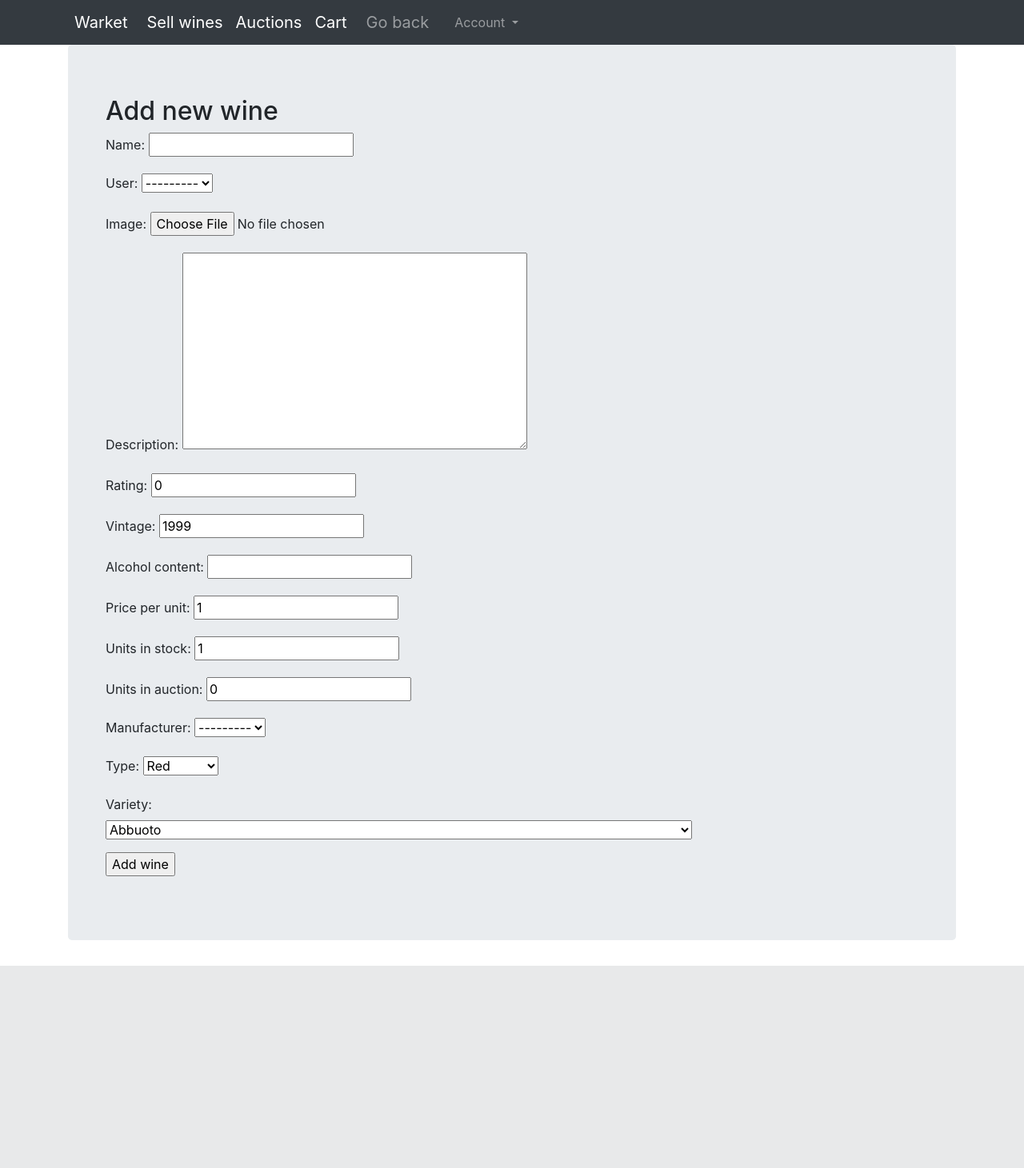
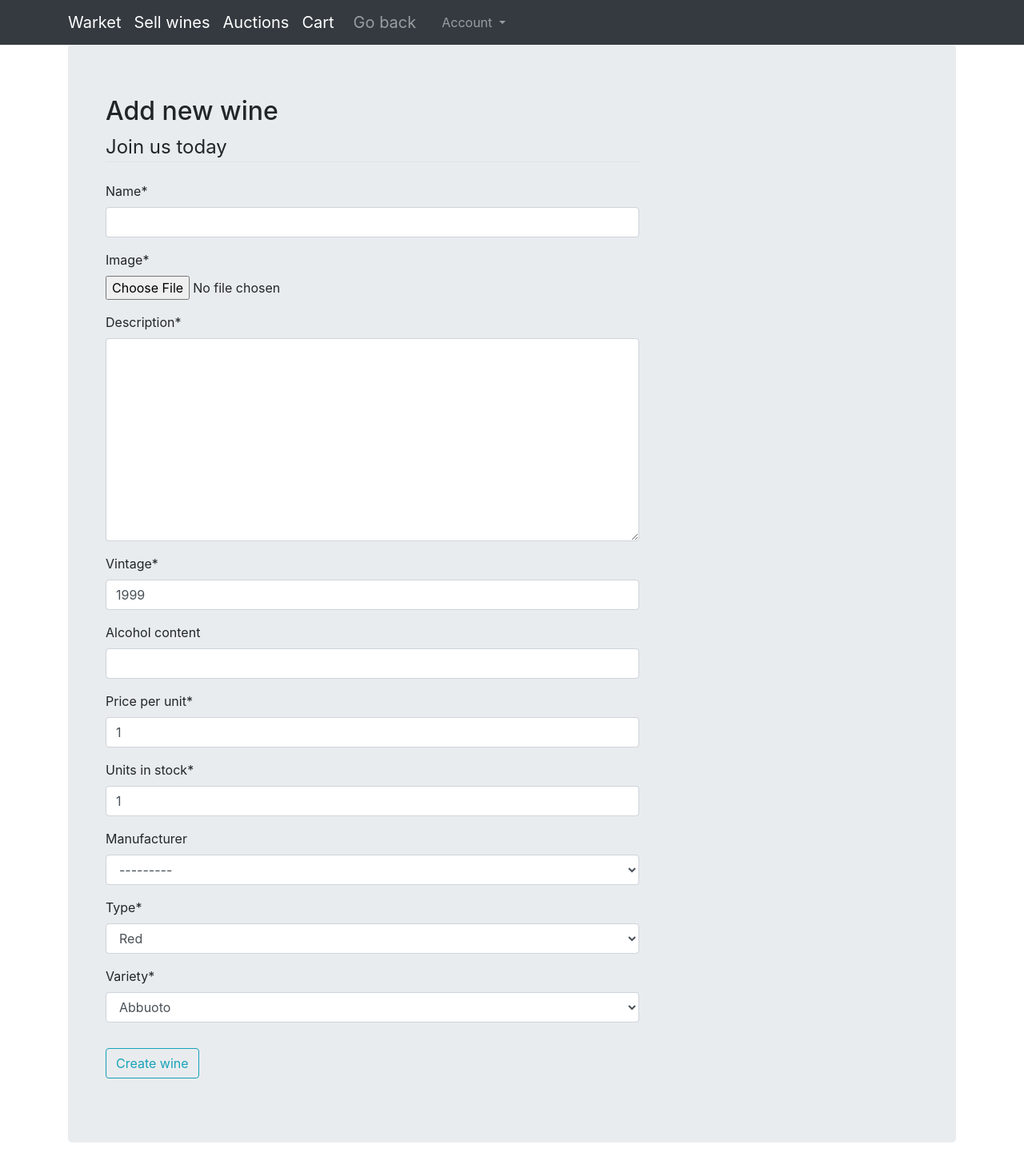
Before and after one commit to Mixiir/warket, a Django app: page /create_wine/ in a window 1280 px wide. Shown: the whole page at 80% size. Before the commit the page ends 1208 px from the top, so only its background shows below. Run offline with Django 4.2, Linux system fonts and the light colour scheme; the visitor is signed in with stand-in values (Sample User, id 1); data comes from the database, SQL or seed files in the repository; data that the repository does not hold is empty; some libraries are stand-ins or nearby versions.

Commit message:
Create wine listing updated, used crispy form, hidden username.

```diff
--- a/warket/urls.py
+++ b/warket/urls.py
@@ -17,7 +17,7 @@ from django.contrib import admin
 from django.urls import path, include
 from django.conf.urls.static import static
 from django.conf import settings
-from warket_viewer.views import WineListView, DetailWine, CreateWine, EditWine
+from warket_viewer.views import WineListView, DetailWine, create_wine, EditWine
 from users import views as user_views
 from django.contrib.auth import views as auth_views
 
@@ -26,7 +26,7 @@ urlpatterns = [
     path('', WineListView.as_view(), name="list_wines"),
     path('accounts/', include('django.contrib.auth.urls')),
     path('wine/<int:pk>', DetailWine.as_view(), name="detail_wine"),
-    path('create_wine/', CreateWine.as_view(), name="create_wine"),
+    path('create_wine/', create_wine, name="create_wine"),
     path('wine/<int:pk>/edit/', EditWine.as_view(), name="edit_wine"),
     path('register/', user_views.register, name="register"),
     path('login/', auth_views.LoginView.as_view(template_name='users/login.html'), name='login'),
--- a/warket_viewer/forms.py
+++ b/warket_viewer/forms.py
@@ -5,8 +5,8 @@ from users.models import Profile
 from .models import Wine
 
 
-class CreateWine(forms.ModelForm):
+class CreateWineForm(forms.ModelForm):
     class Meta:
         model = Wine
         fields = ['name', 'image', 'description', 'vintage', 'alcohol_content', 'price_per_unit',
-                  'units_in_stock', 'manufacturer', 'type', 'variety', 'user']
+                  'units_in_stock', 'manufacturer', 'type', 'variety']
--- a/warket_viewer/models.py
+++ b/warket_viewer/models.py
@@ -16,7 +16,6 @@ class Manufacturer(models.Model):
 
 class Wine(models.Model):
     name = models.CharField(max_length=100)
-    user = models.ForeignKey(User, on_delete=models.CASCADE, blank=True, null=True)
     image = models.ImageField(default='default.jpg', upload_to='images')
     description = models.TextField()
     rating = models.FloatField(default=0)
@@ -28,6 +27,7 @@ class Wine(models.Model):
     manufacturer = models.ForeignKey(Manufacturer, on_delete=models.CASCADE, blank=True, null=True)
     type = models.CharField(max_length=100, choices=WINE_TYPE, default='red')
     variety = models.CharField(max_length=100, choices=WINE_VARIETY, default='')
+    user = models.ForeignKey(User, on_delete=models.CASCADE, blank=True, null=True)
 
 
 class Cart(models.Model):
--- a/warket_viewer/templates/create_wine.html
+++ b/warket_viewer/templates/create_wine.html
@@ -1,11 +1,17 @@
 {% extends "base.html" %}
-
+{% load crispy_forms_tags %}
 {% block content %}
-<h2>Add new wine</h2>
-
-<form method="post">
-    {% csrf_token %}
-    {{ form.as_p }}
-    <input type="submit" value="Add wine">
-</form>
+    <h2>Add new wine</h2>
+    <div class="content-section">
+        <form method="post" enctype="multipart/form-data">
+            {% csrf_token %}
+            <fieldset class="form-group">
+                <legend class="border-bottom mb-4">Join us today</legend>
+                {{ form|crispy }}
+            </fieldset>
+            <div class="form-group">
+                <button class="btn btn-outline-info" type="submit">Create wine</button>
+            </div>
+        </form>
+    </div>
 {% endblock %}
--- a/warket_viewer/templates/detail_wine.html
+++ b/warket_viewer/templates/detail_wine.html
@@ -15,6 +15,7 @@
     <p> Type: {{ wine_data.type }}</p>
     <p> Variety: {{ wine_data.variety }}</p>
     <p> Image: <img src="{{ wine_data.image.url }}"></p>
+    <p> Seller: {{ wine_data.user }}</p>
     <a href="{% url 'edit_wine'  wine_data.pk %}">Edit</a>
     {#    <a href="{% url 'delete_wine'  wine_data.pk %}">Delete</a>#}
 
--- a/warket_viewer/views.py
+++ b/warket_viewer/views.py
@@ -7,6 +7,7 @@ from .models import Wine
 from django.db.models import Q
 from django.contrib import messages
 from users.forms import UserRegisterForm
+from .forms import CreateWineForm
 
 
 # Create your views here.
@@ -59,17 +60,30 @@ class DetailWine(DetailView):
         return context
 
 
-class CreateWine(PermissionRequiredMixin, CreateView):
-    permission_required = 'warket_viewer.add_wine'
-    model = Wine
-    fields = '__all__'
-    template_name = 'create_wine.html'
-    success_url = reverse_lazy('list_wines')
+# class CreateWine(PermissionRequiredMixin, CreateView):
+#     permission_required = 'warket_viewer.add_wine'
+#     model = Wine
+#     fields = '__all__'
+#     template_name = 'create_wine.html'
+#     success_url = reverse_lazy('list_wines')
+#
+#     def get_context_data(self, **kwargs):
+#         context = super().get_context_data(**kwargs)
+#         context['page_is'] = 'wines'
+#         return context
 
-    def get_context_data(self, **kwargs):
-        context = super().get_context_data(**kwargs)
-        context['page_is'] = 'wines'
-        return context
+def create_wine(request):
+    if request.method == 'POST':
+        form = CreateWineForm(request.POST, request.FILES)
+        if form.is_valid():
+            create_wine_form = form.save(commit=False)
+            create_wine_form.user = request.user
+            create_wine_form.save()
+            messages.success(request, f'Wine has been listed')
+            return redirect('list_wines')
+    else:
+        form = CreateWineForm()
+    return render(request, 'create_wine.html', {'form': form})
 
 
 class EditWine(PermissionRequiredMixin, UpdateView):
```
